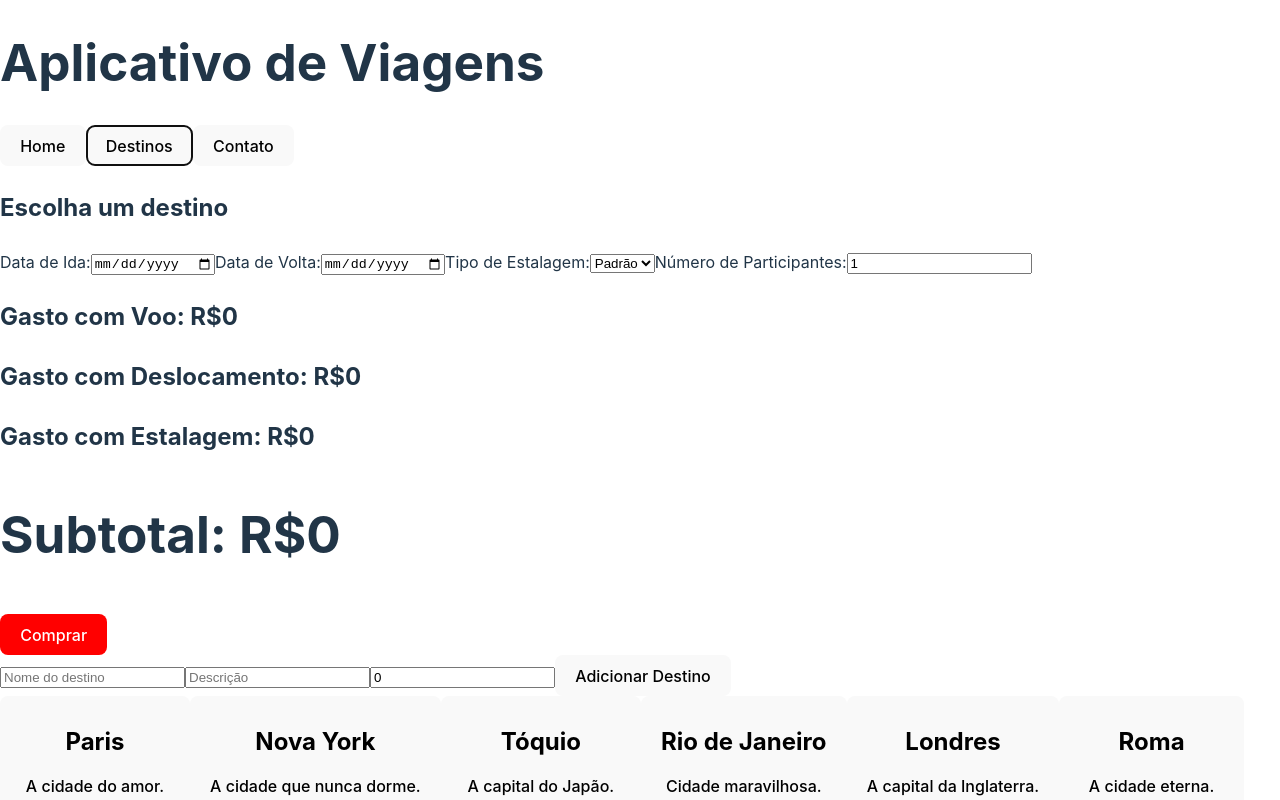
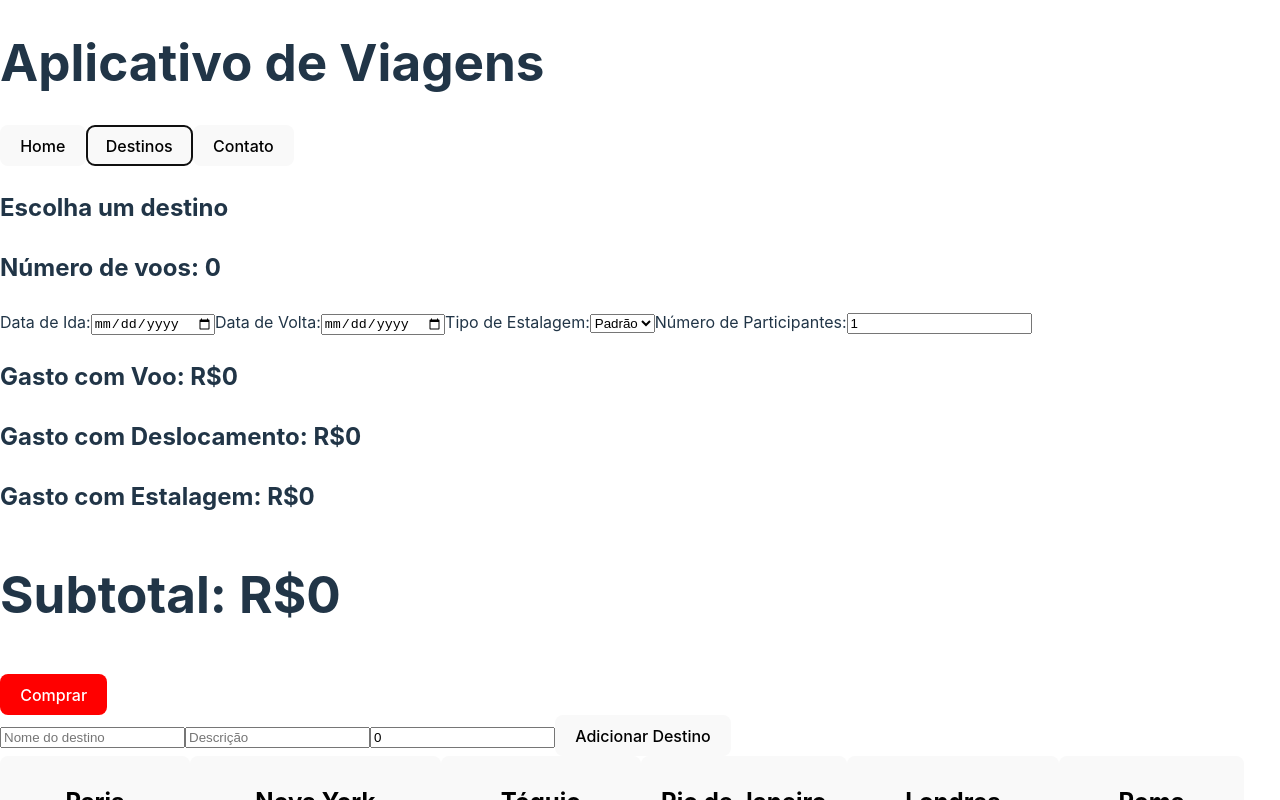
Before and after one commit to davprof/viagem-app, a React (Vite) app: page / in a window 1280 px wide. Both pictures are taken after a click on the button "Destinos". Shown: the top 800 px of the page. Built offline with nearby package versions, Linux system fonts and the light colour scheme.

Commit message:
Adicionar número de voos aos detalhes

```diff
--- a/src/components/destinos/Detalhes.jsx
+++ b/src/components/destinos/Detalhes.jsx
@@ -8,6 +8,7 @@ const Detalhes = ({ destino }) => {
   const [tipoEstalagem, setTipoEstalagem] = useState('padrão');
   const [participantes, setParticipantes] = useState(1);
   const [diasEstadia, setDiasEstadia] = useState(0);
+  const [numeroDeVoos, setNumeroDeVoos] = useState(0);
   const [custoVoo, setCustoVoo] = useState(0);
   const [custoExtraDeslocamento, setCustoExtraDeslocamento] = useState(0);
   const [custoTotalEstalagem, setCustoEstalagem] = useState(0);
@@ -29,7 +30,8 @@ const Detalhes = ({ destino }) => {
     const diasEstadia = (volta - ida) / (1000 * 60 * 60 * 24);
     const semanasEstadia = Math.ceil(diasEstadia / 7);
 
-    const custoVoo = (distancia > 2000 ? 2 * 1500 : 1500) * participantes;
+    const numeroDeVoos = distancia > 2000 ? 2 : 1;
+    const custoVoo = (numeroDeVoos * 1500) * participantes;
     let custoExtraDeslocamento = 0;
 
     if (distancia > 2000) {
@@ -40,6 +42,7 @@ const Detalhes = ({ destino }) => {
     const custoTotalEstalagem = semanasEstadia * custoEstalagem * (1 + (participantes - 1) * 0.25);
     const total = custoVoo + custoExtraDeslocamento + custoTotalEstalagem;
 
+    setNumeroDeVoos(numeroDeVoos);
     setDiasEstadia(diasEstadia);
     setCustoVoo(custoVoo);
     setCustoExtraDeslocamento(custoExtraDeslocamento);
@@ -59,6 +62,7 @@ const Detalhes = ({ destino }) => {
 
     return <>
         <h2> { destino ? <p>{diasEstadia} dias de estadia em {destino.nome} para {participantes} pessoas </p> : <p>Escolha um destino</p> }</h2>
+        <h2><p>Número de voos: {numeroDeVoos}</p></h2>
         <label>Data de Ida:
         <input type="date" value={dataIda} onChange={(e) => setDataIda(e.target.value)} />
         </label>
```
